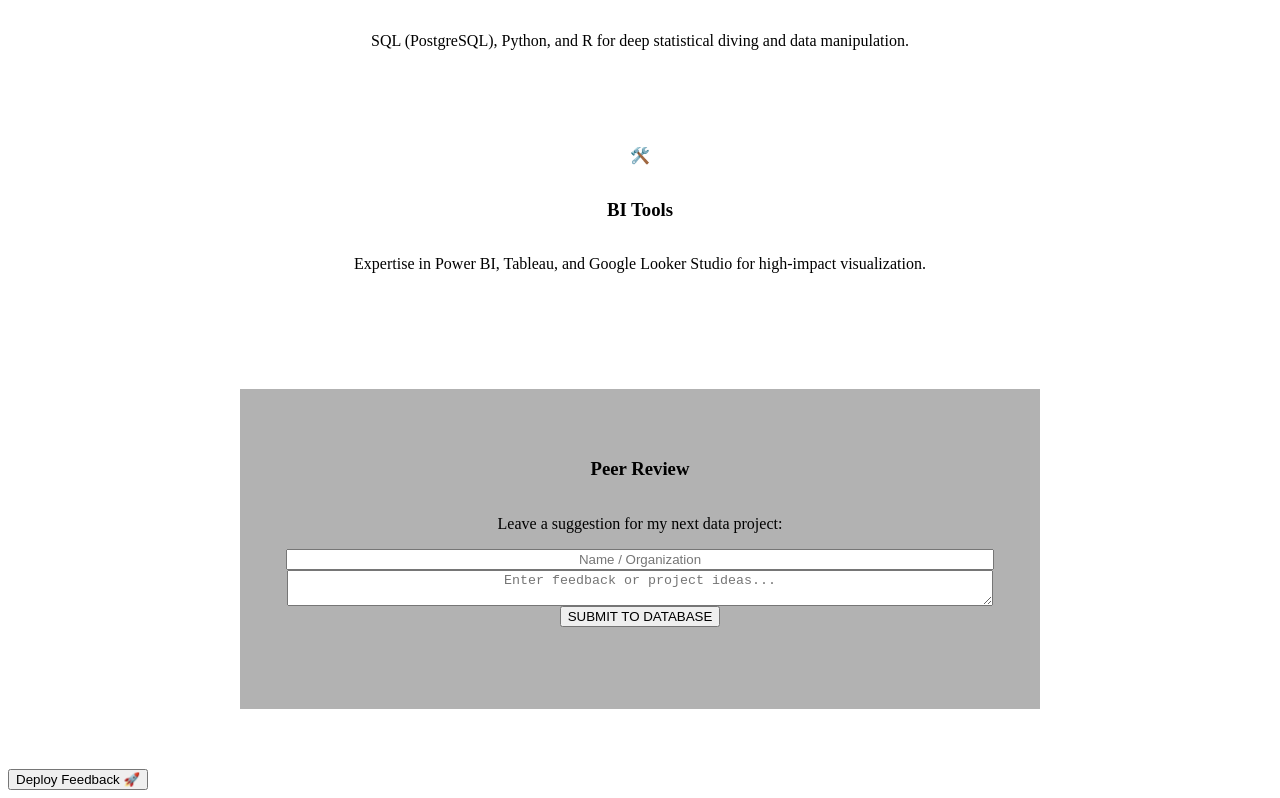
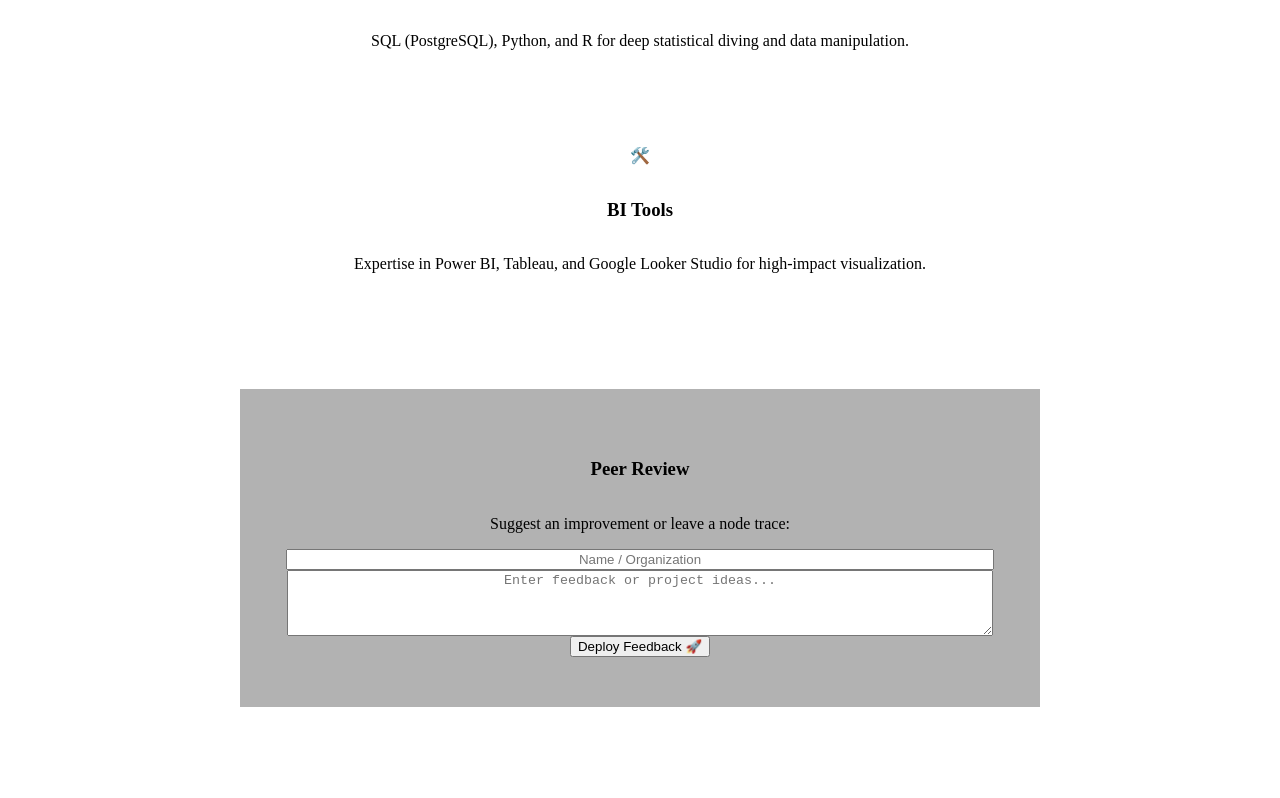
Before and after one commit to octoraghav/test2, a plain HTML site: page index.html in a window 1280 px wide. Shown: the part 1243-2041 px from the top of the page. After the commit the page ends 2010 px from the top, so only its background shows below. Drawn offline with Linux system fonts and the light colour scheme.

Commit message:
Revise peer review section in index.html

```diff
--- a/index.html
+++ b/index.html
@@ -64,19 +64,13 @@
 
       <div id="review" class="glass review-container">
     <h3>Peer Review</h3>
-            <p class="subtitle">Leave a suggestion for my next data project:</p>
+    <p class="subtitle">Suggest an improvement or leave a node trace:</p>
     <div class="input-group">
         <input type="text" id="reviewerName" placeholder="Name / Organization">
-                <textarea id="reviewText" placeholder="Enter feedback or project ideas..."></textarea>
-                <button onclick="submitReview()">SUBMIT TO DATABASE</button>
+        <textarea id="reviewText" rows="4" placeholder="Enter feedback or project ideas..."></textarea>
+        <button onclick="submitReview()">Deploy Feedback 🚀</button>
     </div>
-            <p id="reviewStatus"></p>
 </div>
-        <button onclick="submitReview()">
-    <span style="display: flex; align-items: center; justify-content: center; gap: 10px;">
-        Deploy Feedback 🚀
-    </span>
-</button>
     </section>
 
     <script src="script.js"></script>
```
Lines whose indentation alone changed are shown as unchanged.
